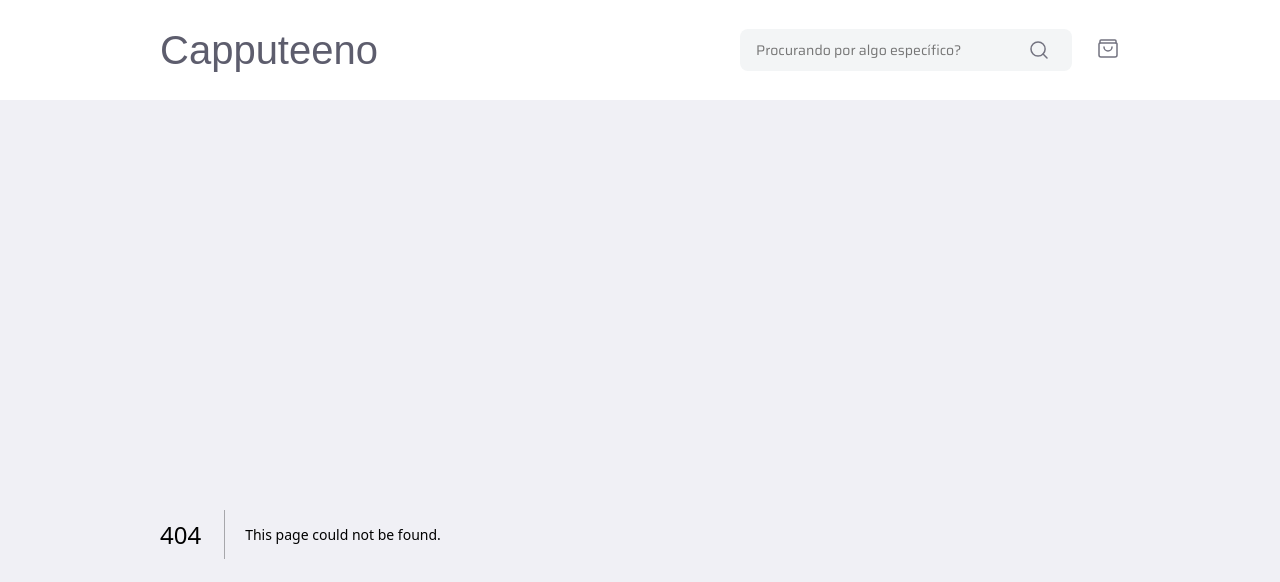
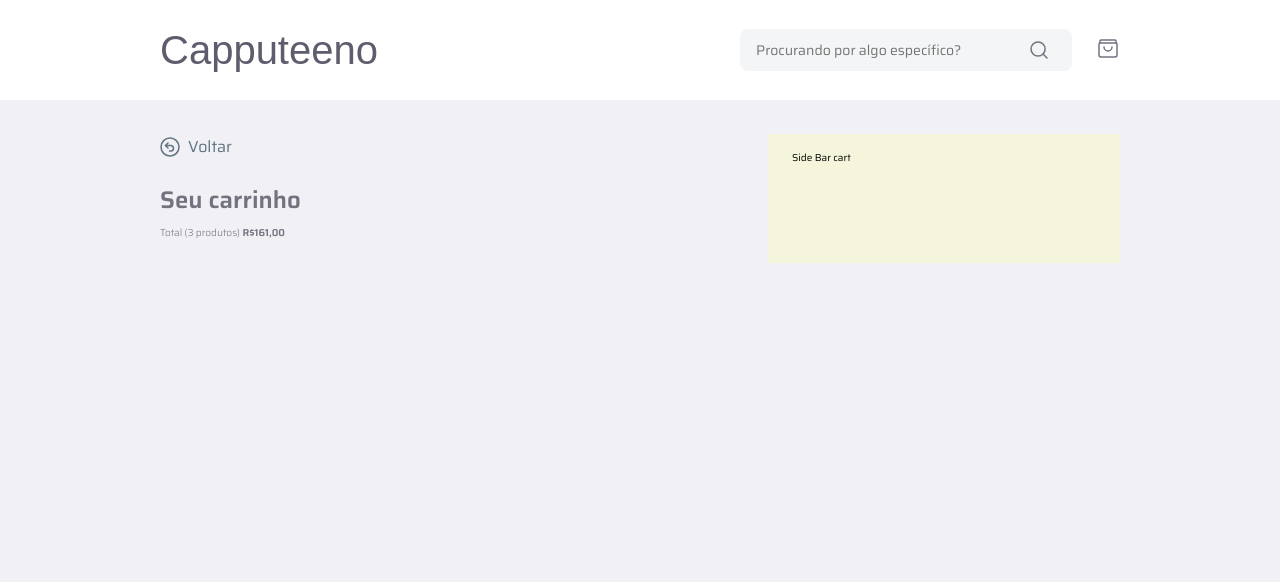
Before and after one commit to Julio-Freitas/challenge-capputeeno, a Next.js app in the folder projects/app-capputeeno/: page /cart in a window 1280 px wide. Before the commit this address had no page. Shown: the top 582 px of the page. Built offline with nearby package versions, Linux system fonts and the light colour scheme; a web font is replaced by a local one.

Commit message:
feat: create page cart

```diff
--- a/projects/app-capputeeno/jest.setup.js
+++ b/projects/app-capputeeno/jest.setup.js
@@ -1 +1,2 @@
 import '@testing-library/jest-dom/extend-expect';
+import '@testing-library/jest-dom';
--- a/projects/app-capputeeno/next.config.js
+++ b/projects/app-capputeeno/next.config.js
@@ -1,16 +1,16 @@
 /** @type {import('next').NextConfig} */
 const nextConfig = {
-  compiler: {
-    styledComponents: true,
-  },
-  images: {
-    remotePatterns: [
-      {
-        protocol: "https",
-        hostname: "storage.googleapis.com",
-      },
-    ],
-  },
+    compiler: {
+        styledComponents: true
+    },
+    images: {
+        remotePatterns: [
+            {
+                protocol: 'https',
+                hostname: 'storage.googleapis.com'
+            }
+        ]
+    }
 };
 
-module.exports = nextConfig;
+export default nextConfig;
--- a/projects/app-capputeeno/package.json
+++ b/projects/app-capputeeno/package.json
@@ -33,13 +33,16 @@
         "@testing-library/user-event": "^14.4.3",
         "@typescript-eslint/eslint-plugin": "^6.0.0",
         "@typescript-eslint/parser": "^6.0.0",
+        "babel-jest": "^29.6.1",
         "eslint": "^8.44.0",
         "eslint-config-prettier": "8.8.0",
         "eslint-plugin-prettier": "5.0.0",
         "eslint-plugin-react": "^7.32.2",
         "eslint-plugin-react-hooks": "^4.6.0",
+        "identity-obj-proxy": "^3.0.0",
         "jest": "^29.6.1",
         "jest-environment-jsdom": "^29.6.1",
         "prettier": "3.0.0"
-    }
+    },
+    "type": "module"
 }
--- /dev/null
+++ b/projects/app-capputeeno/src/app/cart/page.tsx
@@ -0,0 +1,12 @@
+import { CartPage } from '@/screens';
+import { Metadata } from 'next';
+
+export const metadata: Metadata = {
+    title: 'Carrinho',
+    description:
+        'Que bom que você está chegando aqui.. falta pouco parar finalizar suas compras =D..'
+};
+
+export default function Produto() {
+    return <CartPage />;
+}
--- a/projects/app-capputeeno/src/components/CartControl/index.tsx
+++ b/projects/app-capputeeno/src/components/CartControl/index.tsx
@@ -3,11 +3,15 @@
 import * as S from './styles';
 import { CartIcon } from '../icons';
 import { useCart } from '@/hooks/useCart';
+import { useRouter } from 'next/navigation';
 
 export function CartControl() {
     const { totalCart } = useCart();
+    const router = useRouter();
+    const handleNavigateToCart = () => router.push('/cart');
+
     return (
-        <S.Container>
+        <S.Container onClick={handleNavigateToCart}>
             <CartIcon />
             {totalCart > 0 && (
                 <S.CartCount data-testid="totalCart">{totalCart}</S.CartCount>
--- a/projects/app-capputeeno/src/components/CartControl/styles.ts
+++ b/projects/app-capputeeno/src/components/CartControl/styles.ts
@@ -15,4 +15,5 @@ export const CartCount = styled.span`
 
 export const Container = styled.div`
     position: relative;
+    cursor: pointer;
 `;
--- /dev/null
+++ b/projects/app-capputeeno/src/screens/CartPage/index.tsx
@@ -0,0 +1,61 @@
+'use client';
+
+import { BackButton } from '@/components';
+
+import * as S from './styles';
+import Image from 'next/image';
+import { useCart } from '@/hooks/useCart';
+import { ProductData } from '@/types/server/products';
+import { formatCentsInReal } from '@/utils';
+
+export const CartPage = () => {
+    const { items } = useCart();
+    return (
+        <S.SectionCart>
+            <S.ContentCart>
+                <BackButton />
+                <S.Title>Seu carrinho</S.Title>
+                <S.Span>
+                    Total (3 produtos) <b>R$161,00</b>
+                </S.Span>
+                <S.WrapperProductsCart>
+                    {
+                        items.map((product: ProductData) => (
+                            <S.ProductCartItem key={product.id}>
+                                <Image
+                                    width={211}
+                                    height={300}
+                                    src={product.image_url}
+                                    alt={product.name}
+                                    title={`${product.name} by ${product.category}`}
+                                />
+                                <S.ProductInfo>
+                                    <S.ProductCartHeader>
+                                        <h2>{product.name}</h2>
+                                    </S.ProductCartHeader>
+
+                                    <S.ProductBody>
+                                        <p className="description">
+                                            {product.description}
+                                        </p>
+                                    </S.ProductBody>
+                                    <S.ProductFooter>
+                                        <select>
+                                            <option>1</option>
+                                        </select>
+                                        <span className="price">
+                                            {formatCentsInReal(
+                                                +product.price_in_cents
+                                            )}
+                                        </span>
+                                    </S.ProductFooter>
+                                </S.ProductInfo>
+                            </S.ProductCartItem>
+                        ))[0]
+                    }
+                </S.WrapperProductsCart>
+            </S.ContentCart>
+            <S.ContentSidebar>Side Bar cart</S.ContentSidebar>
+        </S.SectionCart>
+    );
+};
--- /dev/null
+++ b/projects/app-capputeeno/src/screens/CartPage/styles.ts
@@ -0,0 +1,82 @@
+import styled from 'styled-components';
+
+export const SectionCart = styled.section`
+    display: grid;
+    max-width: 100%;
+    width: 100%;
+    grid-template-columns: 1fr minmax(auto, 352px);
+    grid-gap: 3.2rem;
+`;
+export const Title = styled.h1`
+    font-size: 2.4rem;
+    margin: 0 0 6px 0;
+    color: var(--text-dark);
+    padding-top: 2.2rem;
+`;
+
+export const Span = styled.span`
+    font-size: 1.6;
+    font-weight: 300;
+    color: var(--text-dark);
+`;
+
+export const ContentCart = styled.div``;
+
+export const ContentSidebar = styled.div`
+    background-color: beige;
+    padding: 1.6rem 2.4rem 2.4rem 2.4rem;
+`;
+
+export const WrapperProductsCart = styled.ul`
+    padding-top: 2.3rem;
+`;
+
+export const ProductCartItem = styled.li`
+    display: flex;
+    height: 20rem;
+    background-color: #fff;
+    overflow: hidden;
+
+    img {
+        height: 100%;
+        width: 100%;
+        max-width: 21rem;
+        object-fit: fill;
+    }
+`;
+
+export const ProductCartHeader = styled.header`
+    display: flex;
+    justify-content: space-between;
+
+    h2 {
+        color: var(--text-dark);
+        font-size: 2rem;
+    }
+`;
+
+export const ProductInfo = styled.div`
+    padding: 1.6rem 1.6rem 1.6rem 3.2rem;
+    display: flex;
+    flex-direction: column;
+    justify-content: space-between;
+`;
+
+export const ProductBody = styled.div`
+    padding-top: 1.2rem;
+    flex: auto;
+    .description {
+        color: var(--text-dark-2);
+        font-size: 1.6rem;
+    }
+`;
+
+export const ProductFooter = styled.div`
+    display: flex;
+    justify-content: space-between;
+
+    .price {
+        font-weight: bold;
+        font-size: 1.2rem;
+    }
+`;
--- a/projects/app-capputeeno/src/screens/index.ts
+++ b/projects/app-capputeeno/src/screens/index.ts
@@ -1 +1,2 @@
 export { ProdutoPage } from './produto';
+export { CartPage } from './CartPage';
```
Also changed, not shown: projects/app-capputeeno/jest.config.mjs (+19 -2 lines), 2 other files (tests, documents, lock files or other folders).
